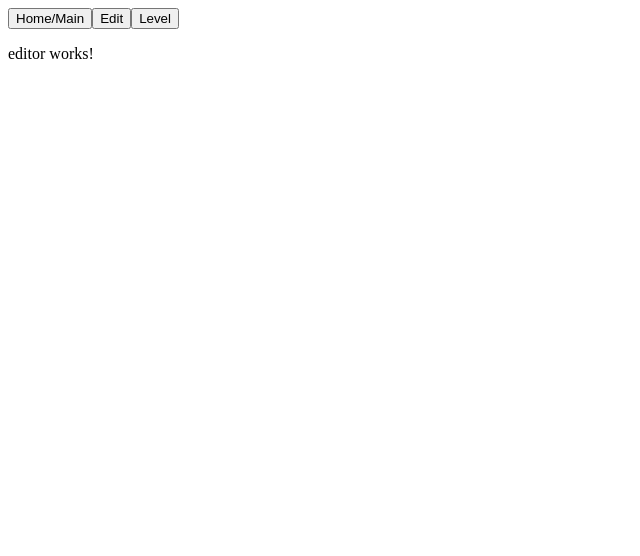
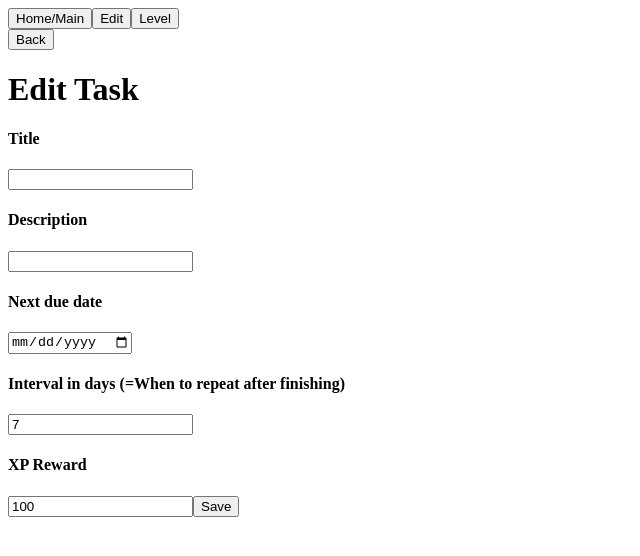
Before and after one commit to kevbo-b/choreQueue, an Angular app: page /edit/1 in a window 1280 px wide. Shown: the top 556 px of the page, without its empty margins (0-640 px from the left). Built offline with nearby package versions, Linux system fonts and the light colour scheme.

Commit message:
feat: :sparkles: add logic to editor component: reactive UI, validation, and navigation

```diff
--- a/src/app/editor/editor.component.html
+++ b/src/app/editor/editor.component.html
@@ -1 +1,22 @@
-<p>editor works!</p>
+<div><button (click)="onBackPressed()">Back</button></div>
+
+<h1 *ngIf="createNew">Create New Task</h1>
+<h1 *ngIf="!createNew">Edit Task</h1>
+
+<h4>Title</h4>
+<input [(ngModel)]="task.title" />
+
+<h4>Description</h4>
+<input [(ngModel)]="task.description" />
+
+<h4 *ngIf="createNew">First due date</h4>
+<h4 *ngIf="!createNew">Next due date</h4>
+<input type="date" [(ngModel)]="task.nextDueDate" />
+
+<h4>Interval in days (=When to repeat after finishing)</h4>
+<input [(ngModel)]="task.intervalInDays" type="number" />
+
+<h4>XP Reward</h4>
+<input [(ngModel)]="task.xp" type="number" />
+
+<button (click)="onSavePressed()">Save</button>
--- a/src/app/editor/editor.component.ts
+++ b/src/app/editor/editor.component.ts
@@ -1,10 +1,65 @@
-import { Component } from '@angular/core';
+import { Component, OnInit } from '@angular/core';
+import { ITask } from '../models/task';
+import { ActivatedRoute, Router } from '@angular/router';
 
 @Component({
   selector: 'app-editor',
   templateUrl: './editor.component.html',
-  styleUrls: ['./editor.component.scss']
+  styleUrls: ['./editor.component.scss'],
 })
-export class EditorComponent {
+export class EditorComponent implements OnInit {
+  public constructor(
+    public readonly router: Router,
+    public readonly activeRoute: ActivatedRoute
+  ) {}
 
+  createNew = false;
+  taskId = '';
+  public task: ITask = {
+    title: '',
+    description: '',
+    nextDueDate: '',
+    intervalInDays: 7,
+    xp: 100,
+  };
+
+  ngOnInit(): void {
+    this.activeRoute.params.subscribe((params: Record<string, string>) => {
+      if ('id' in params) {
+        this.taskId = params['id'];
+
+        if (this.taskId && this.taskId !== 'new') {
+          //TODO: get task from id (with service)
+        } else {
+          this.createNew = true;
+        }
+      }
+    });
+  }
+
+  onSavePressed(): void {
+    console.log(this.task);
+    //validation
+    if (
+      this.task.title === '' ||
+      this.task.nextDueDate === '' ||
+      this.task.intervalInDays < 1
+    ) {
+      alert(
+        'Error: Not saved! Wrong inputs in title, nextDueDate, or intervalInDays.'
+      );
+    } else {
+      //if inputs are ok...
+      //TODO: save (with service)
+      if (this.createNew) {
+        alert('Task Created!');
+      } else {
+        alert('Task Edited!');
+      }
+    }
+  }
+
+  onBackPressed(): void {
+    this.router.navigate(['/edit']);
+  }
 }
```
Also changed, not shown: src/app/app.module.ts (+5 -7 lines).
